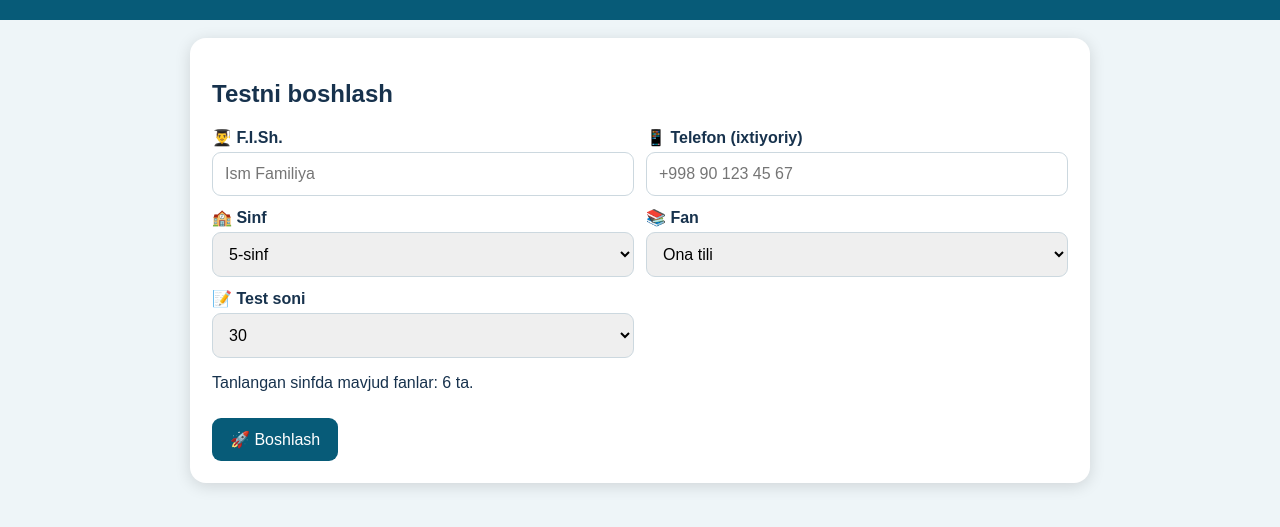
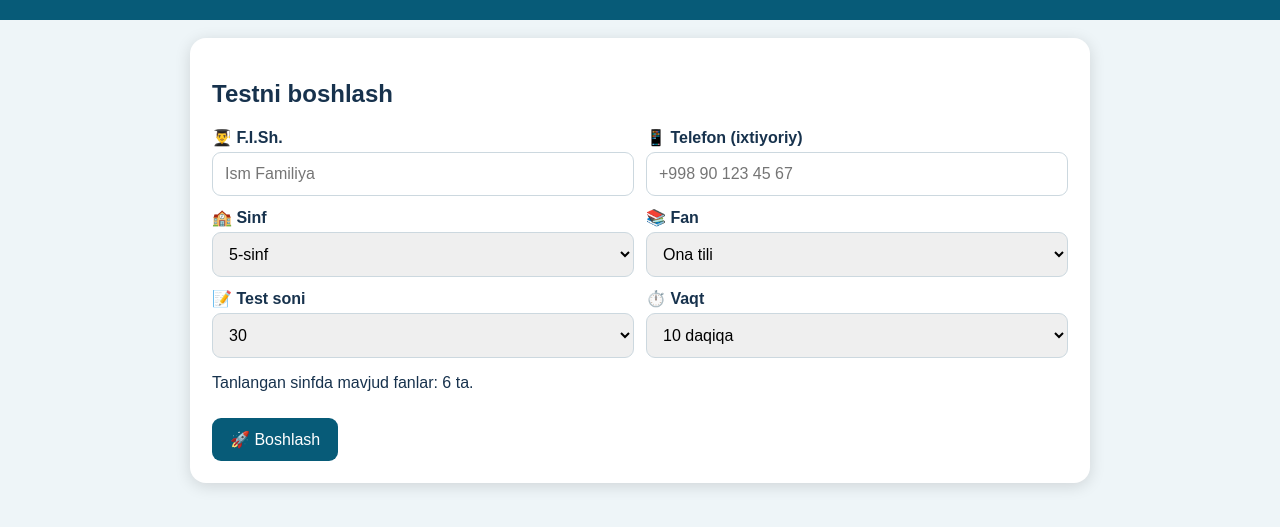
Before and after one commit to husenovjahongir27-blip/Geografiya-test, a website: page public/index.html in a window 1280 px wide. Shown: the part 123-650 px from the top of the page. Drawn offline with Linux system fonts and the light colour scheme.

Commit message:
Update index.html

```diff
--- a/public/index.html
+++ b/public/index.html
@@ -21,6 +21,18 @@ button{padding:12px 18px;border:0;border-radius:9px;background:#075b78;color:#ff
 <div><label>🏫 Sinf</label><select id="grade"></select></div>
 <div><label>📚 Fan</label><select id="subject"></select></div>
 <div><label>📝 Test soni</label><select id="count"><option>10</option><option>15</option><option>20</option><option>25</option><option selected>30</option></select></div>
+<div>
+  <label>⏱️ Vaqt</label>
+  <select id="time">
+    <option value="5">5 daqiqa</option>
+    <option value="10" selected>10 daqiqa</option>
+    <option value="15">15 daqiqa</option>
+    <option value="20">20 daqiqa</option>
+    <option value="30">30 daqiqa</option>
+    <option value="45">45 daqiqa</option>
+    <option value="60">60 daqiqa</option>
+  </select>
+</div>
 </div><p id="hint">Avval sinfni tanlang.</p><button onclick="start()">🚀 Boshlash</button></section>
 
 <section id="test" class="card hidden"><div><b id="num"></b><span style="float:right" id="timer"></span></div>
@@ -43,7 +55,7 @@ q[1].forEach((v,j)=>{let b=document.createElement("button");b.className="opt "+(
 $("next").textContent=idx===qs.length-1?"🏁 Yakunlash":"Keyingi →"}
 function start(){if(!$("name").value.trim())return alert("F.I.Sh. kiriting");
 let b=(BANK[$("grade").value]||{})[$("subject").value];if(!b)return alert("Fan tanlang.");
-b=b.map(x=>[x[0],[...x[1]],x[2]]);shuffle(b);qs=b.slice(0,+$("count").value);answers=Array(qs.length).fill(null);idx=0;seconds=qs.length*90;
+b=b.map(x=>[x[0],[...x[1]],x[2]]);shuffle(b);qs=b.slice(0,+$("count").value);answers=Array(qs.length).fill(null);idx=0;seconds=Number($("#time").value)*60;
 $("setup").classList.add("hidden");$("test").classList.remove("hidden");timer=setInterval(tick,1000);render()}
 function tick(){seconds--;let m=Math.floor(Math.max(seconds,0)/60),s=Math.max(seconds,0)%60;$("timer").textContent="⏱ "+String(m).padStart(2,"0")+":"+String(s).padStart(2,"0");if(seconds<=0)finish()}
 function prev(){if(idx>0){idx--;render()}}
```
